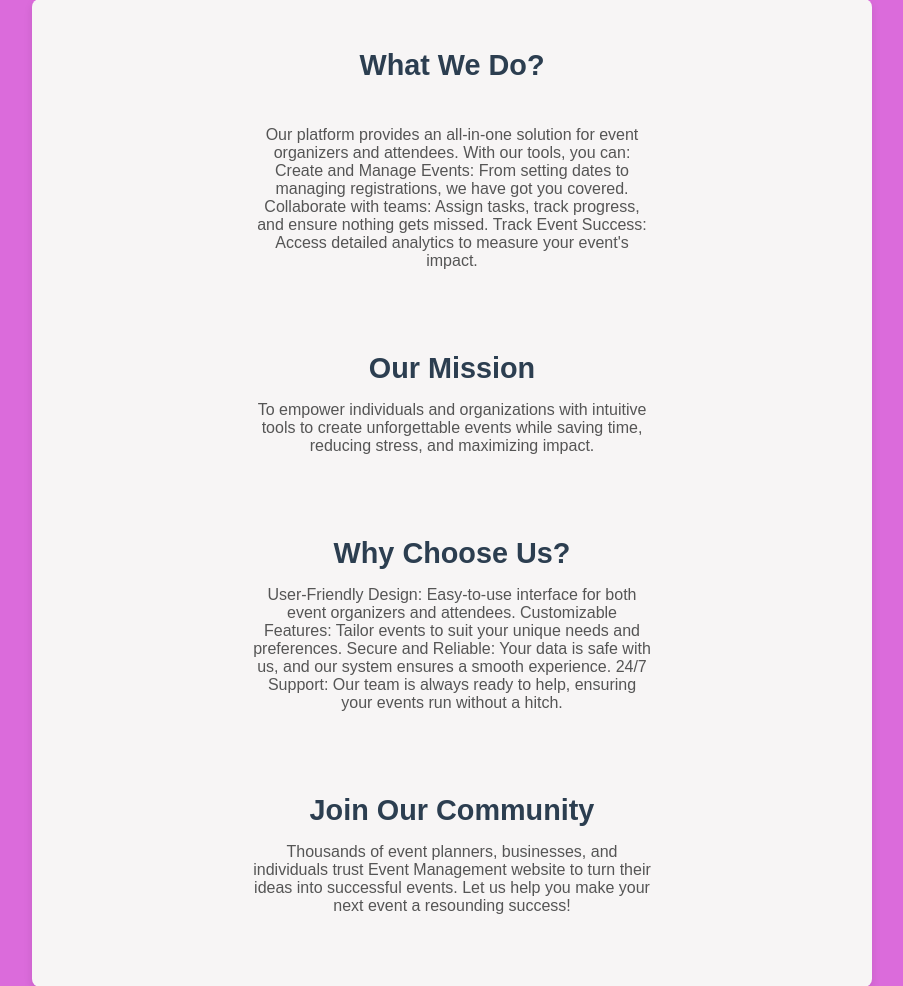
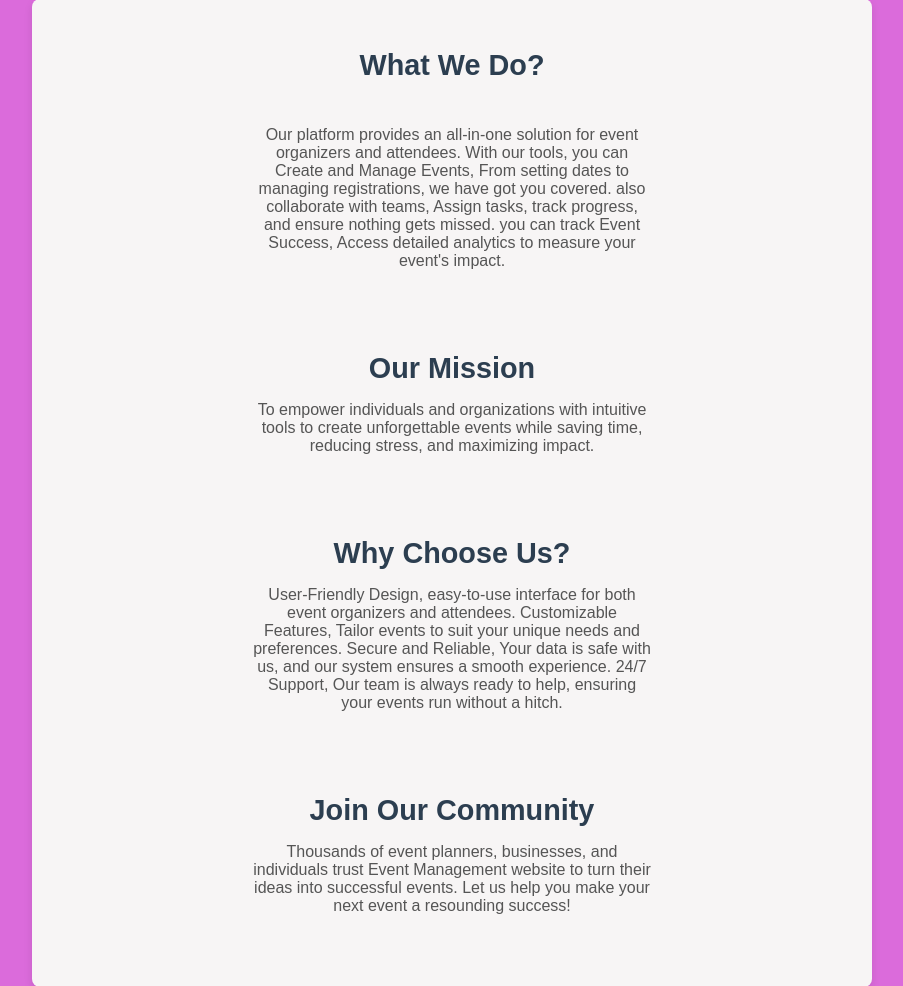
Before and after one commit to AmnaHussien/Event-Management-website, a Flask app: page /about in a window 1280 px wide. Shown: the part 520-1506 px from the top of the page, without its empty margins (188-1091 px from the left). Run offline with Flask 3, Linux system fonts and the light colour scheme.

```diff
--- a/website/static/base.css
+++ b/website/static/base.css
@@ -28,11 +28,7 @@
     display:flex;
     justify-content: space-between;
 }
-/* div ul
-{
-    list-style:none; display: flex;
-    flex-direction:row; gap:20px; padding:0px; margin:0px;
-} */
+
  .contact-info
  {
     list-style:none; display: flex;
@@ -279,22 +275,12 @@ div input
     text-indent: 20px; /* Indent first line */
     word-wrap: break-word; /* Handle long words */
 }
-.header-contact
-{
-    background-color:#2c3e50;
-    color: #fff;
-    text-align: center;
-    padding: 50px 20px;
-    margin-top:5px;
-    margin-left: 20px;
-    margin-right: 20px;
-}
+
 .header
 {
     background-color:#2c3e50;
     color: #fff;
     text-align: center;
-
     padding: 50px 20px;
     margin-top:5px;
     margin-left: 20px;
--- a/website/template/about.html
+++ b/website/template/about.html
@@ -19,10 +19,10 @@ About
         <div class="content">
             <h2>What We Do? </h2>
             <br>
-            <p>Our platform provides an all-in-one solution for event organizers and attendees. With our tools, you can:
-            Create and Manage Events: From setting dates to managing registrations, we have got you covered.
-            Collaborate with teams: Assign tasks, track progress, and ensure nothing gets missed.
-            Track Event Success: Access detailed analytics to measure your event's impact.
+            <p>Our platform provides an all-in-one solution for event organizers and attendees. With our tools, you can
+            Create and Manage Events, From setting dates to managing registrations, we have got you covered.
+            also collaborate with teams, Assign tasks, track progress, and ensure nothing gets missed.
+            you can track Event Success, Access detailed analytics to measure your event's impact.
             </p>
         </div>
         <div class="content">
@@ -35,10 +35,10 @@ About
         <div class="content">
             <h2>Why Choose Us?</h2>
             <p>
-            User-Friendly Design: Easy-to-use interface for both event organizers and attendees.
-            Customizable Features: Tailor events to suit your unique needs and preferences.
-            Secure and Reliable: Your data is safe with us, and our system ensures a smooth experience.
-            24/7 Support: Our team is always ready to help, ensuring your events run without a hitch.
+            User-Friendly Design, easy-to-use interface for both event organizers and attendees.
+            Customizable Features, Tailor events to suit your unique needs and preferences.
+            Secure and Reliable, Your data is safe with us, and our system ensures a smooth experience.
+            24/7 Support, Our team is always ready to help, ensuring your events run without a hitch.
             </p>
         </div>
         <div class="content">
--- a/website/template/landing.html
+++ b/website/template/landing.html
@@ -16,6 +16,8 @@
 {% block content %}
 <header class="header">
   <h1>Welcome To Event Management!!</h1>
+  <br>
+
   <p> Our Event Management platform simplifies planning, organizing,
     and <br> managing events for individuals, businesses, and organizations.</p>
   <a href="{{ url_for('auth.signup') }}" id="button-land-1">Get Started</a>
```
Also changed, not shown: website/template/contact.html (+9 -5 lines).
